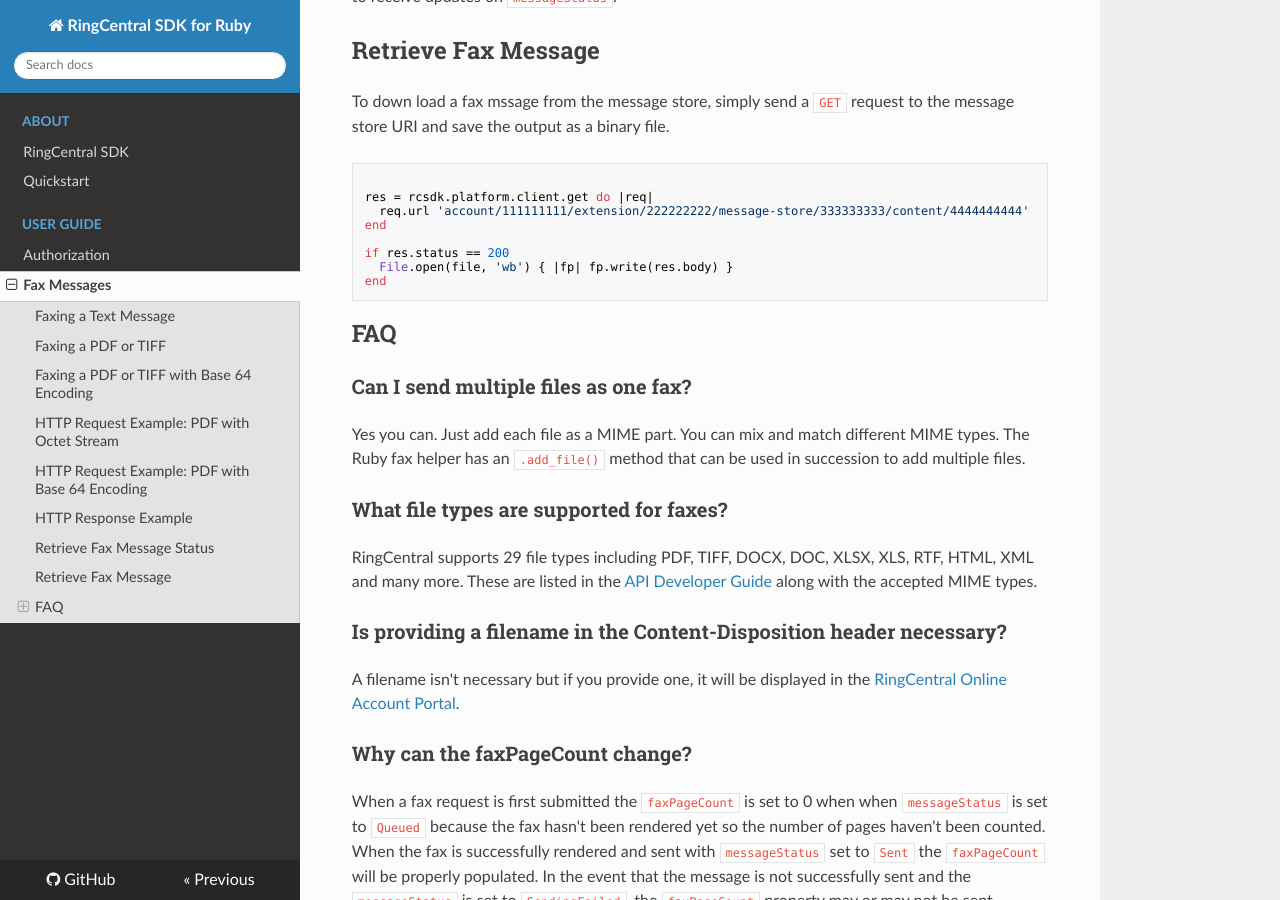
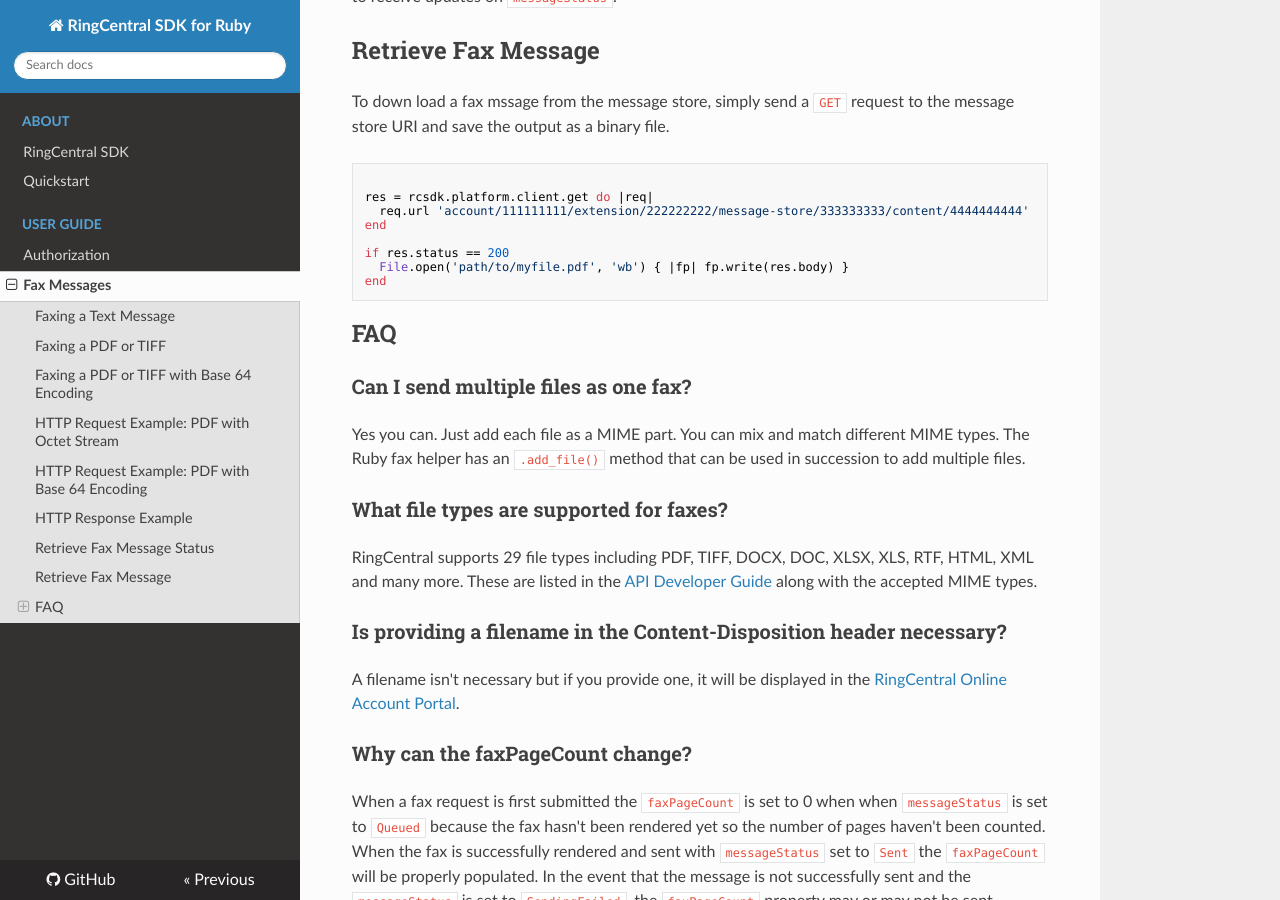
Before and after one commit to grokify/ringcentral-sdk-ruby, an MkDocs documentation site: the page built from docs/usage/messages/Fax-Messages.md, in a window 1280 px wide and 900 px high, scrolled down 3169 px. Built offline with MkDocs 1.6.1, drawn with Linux system fonts in a browser that asks for light colours; nearby versions of some CDN libraries; old or Windows-style settings are respelled for this version of MkDocs.

````diff
--- a/docs/usage/messages/Fax-Messages.md
+++ b/docs/usage/messages/Fax-Messages.md
@@ -183,7 +183,7 @@
 end
 
 if res.status == 200
-  File.open(file, 'wb') { |fp| fp.write(res.body) }
+  File.open('path/to/myfile.pdf', 'wb') { |fp| fp.write(res.body) }
 end
 ```
 
````
